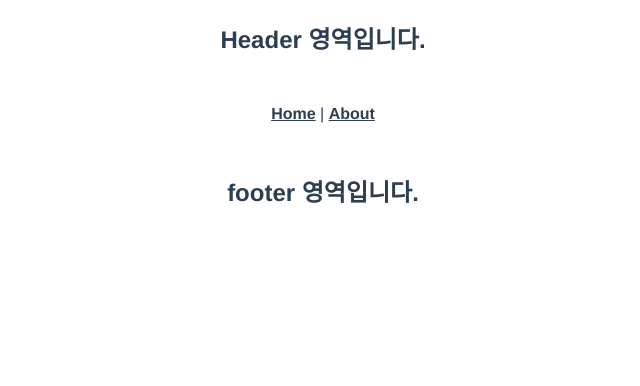
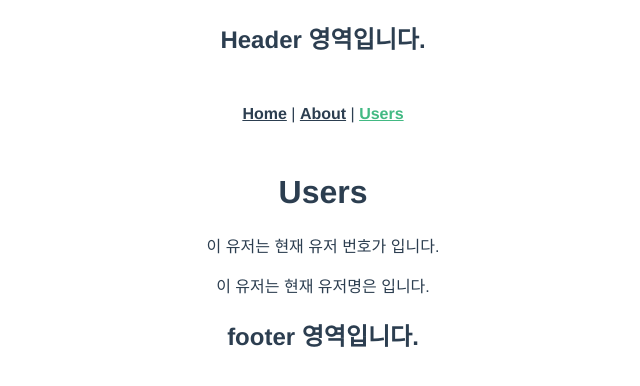
Before and after one commit to baekcm/vue-app-pj, a Vue app: page /users in a window 1280 px wide. Shown: the top 386 px of the page, without its empty margins (317-957 px from the left). Built offline with nearby package versions, Linux system fonts and the light colour scheme; what vue-moment would draw is missing.

Commit message:
2020.09.06(일)
추가 commit

```diff
--- a/src/App.vue
+++ b/src/App.vue
@@ -3,9 +3,13 @@
     <header-app />
     <div id="nav">
       <router-link to="/">Home</router-link> |
-      <router-link to="/about">About</router-link>
+      <router-link to="/about">About</router-link> |
+      <!-- <router-link to="/users">Users</router-link> -->
+
+      <!-- 아래의 방식은 parameter 를 객체로 만들어서 전달한다. -->
+      <router-link :to="{ name: 'users', params: { userId: 12345, userName: 'baekcm' } }">Users</router-link>
     </div>
-    <router-view/>
+    <router-view />
     <footer-app />
   </div>
 </template>
--- a/src/router/index.js
+++ b/src/router/index.js
@@ -9,14 +9,17 @@ import Home from '../views/Home.vue'
 import vueMoment from 'vue-moment'
 Vue.use(vueMoment)
 
-Vue.use(VueRouter)
-
 //--- component 를 입력하는 방식 - [2 번]
-/*
 const About = () => {
     return import ('../views/About.vue')
 }
-*/
+
+//--- router 로 주소를 이동하면서 값을 함께 넘기는 방법을 확인하는 용도의 Users.vue 파일 import
+const Users = () => {
+    return import ('../views/Users.vue')
+}
+
+Vue.use(VueRouter)
 
 const routes = [{
         path: '/',
@@ -31,9 +34,19 @@ const routes = [{
         // which is lazy-loaded when the route is visited.
         //--- component 에 Home 과 같이 import 추가하고 사용해도 되지만 아래처럼 사용하는 방법도 있다.
         //--- component 를 입력하는 방식 - [3 번]
-        component: () =>
-            import ( /* webpackChunkName: "about" */ '../views/About.vue')
-            //component: About
+        //component: () => import ( /* webpackChunkName: "about" */ '../views/About.vue')
+        component: About
+    },
+    {
+        path: '/users',
+        //--- router 에서 path 에 :userId(속성이름) 뒤에 지정해주는 이러한 형태가 아니더라도 App.vue 파일의
+        //--- router-link 에 parameter 를 넣어서 충분히 그 값들을 보내줄 수 있다.
+        //--- 아래의 방법은 직접적으로 주소창을 이용해 값을 전달해주고자 할 때 사용한다.
+        //path: '/users/:userId',
+        name: 'users',
+        component: Users,
+        // true로 설정하면 데이터를 props로도 받습니다.
+        props: true
     }
 ]
 
--- /dev/null
+++ b/src/views/Users.vue
@@ -0,0 +1,43 @@
+<template>
+    <div class="users">
+        <h1>Users</h1>
+        <p>이 유저는 현재 유저 번호가 {{ userId }} 입니다.</p>
+        <p>이 유저는 현재 유저명은 {{ userName }} 입니다.</p>
+    </div>
+</template>
+
+<script>
+export default {
+    data() {
+        return {
+
+        }
+    },
+    computed: {
+        userId() {
+            return this.$route.params.userId
+        },
+        userName() {
+            return this.$route.params.userName
+        }
+    },
+    methods: {
+
+    },
+    created() {
+        //--- router : this.$router 는 router 폴더의 index.js 파일내에 실제로 선언된 속성, options, 객체들을 의미한다.
+        console.log('router', this.$router);
+        //--- 지정해준 params, query, 실제 router 의 실제 주소의 path 등을 의미한다.(현재의 주소와 관련이 있다.)
+        console.log('route', this.$route);
+    }
+}
+</script>
+
+<!--
+    html style 이 들어간다.
+    scoped 를 넣어줘야지만 css code 가 template 에 있는 html 에만 적용이 된다.
+    scoped 를 넣지 않을 경우 application 전체에 적용되기때문에 대부분 넣어준다.
+-->
+<style scoped>
+
+</style>
```
